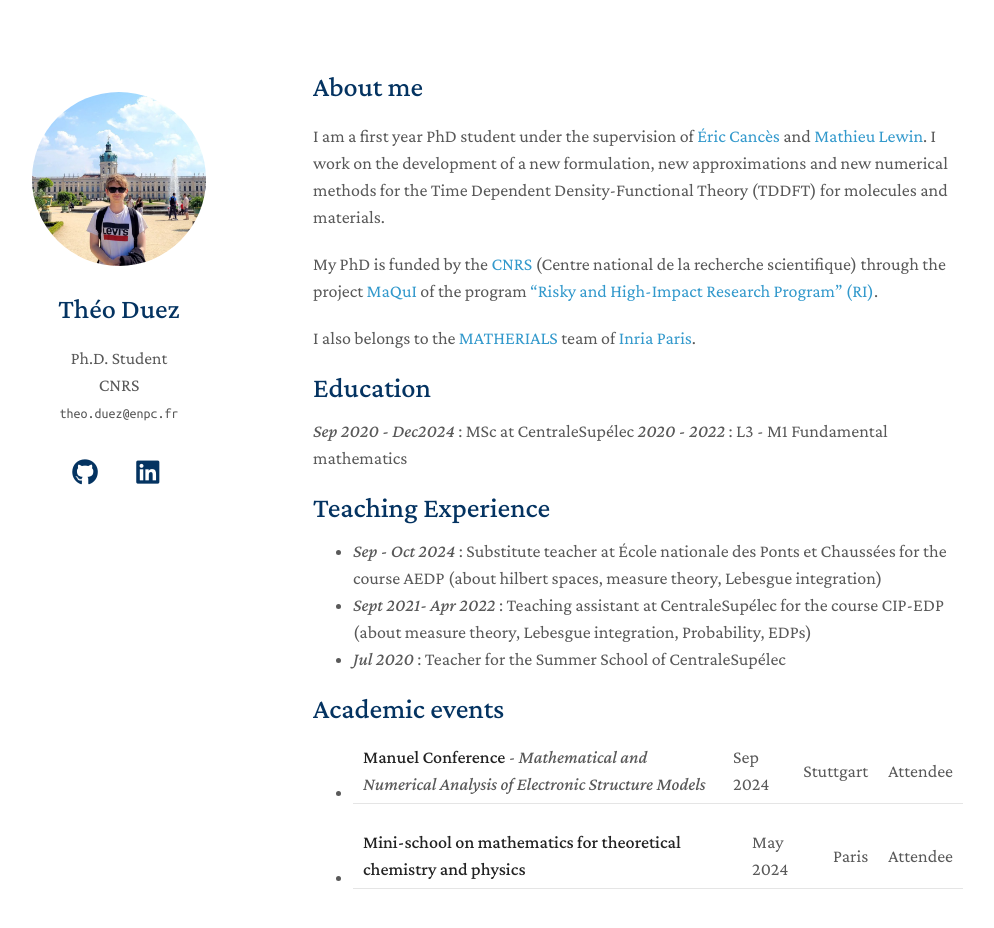
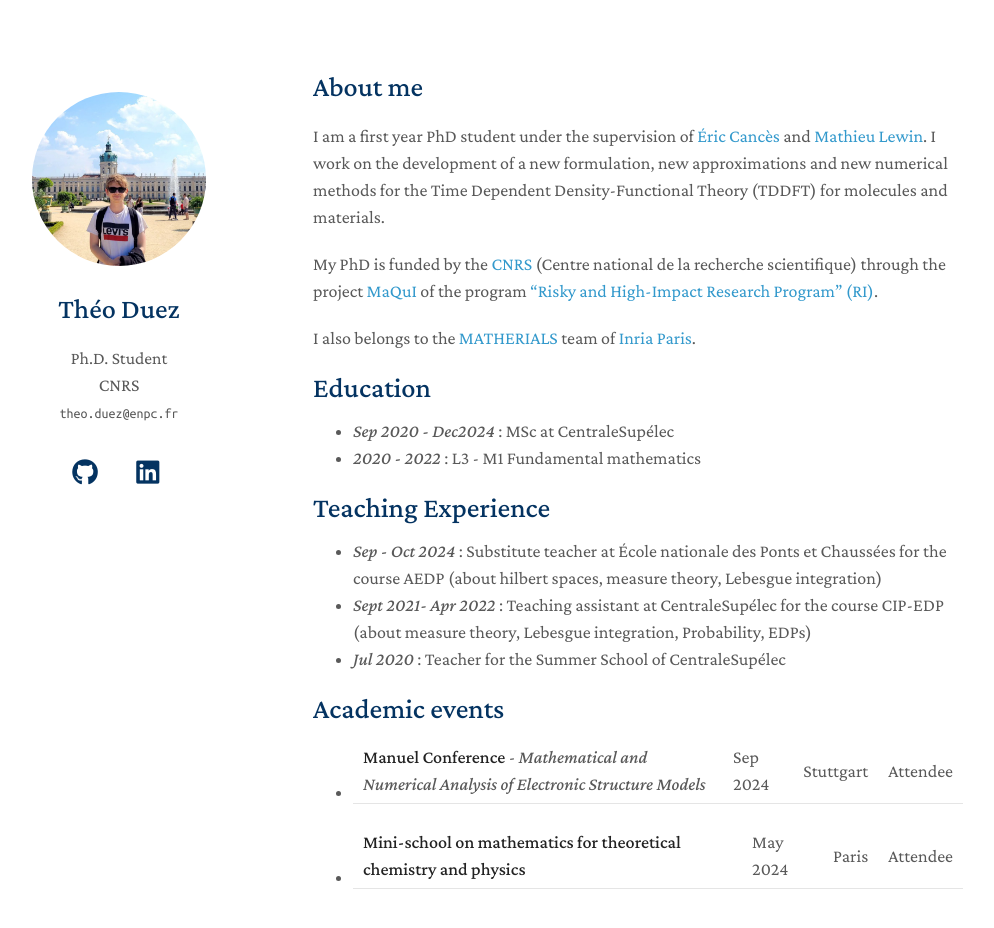
Before and after one commit to Theozeud/theozeud.github.io, a Jekyll site: the page built from index.md, in a window 1280 px wide and 986 px high. Shown: the top 928 px of the window, without its empty margins (157-1151 px from the left). Built offline with Jekyll 4.4.1, drawn with Linux system fonts in a browser that asks for light colours; some web fonts are replaced; a style sheet for code colours, icons or effects is not loaded; our own code applies the rules of GitHub Pages for plain Markdown files.

```diff
--- a/_includes/education.md
+++ b/_includes/education.md
@@ -1,3 +1,3 @@
 ## Education
-_Sep 2020 - Dec2024_ : MSc at CentraleSupélec
-_2020 - 2022_ : L3 - M1 Fundamental mathematics
+* _Sep 2020 - Dec2024_ : MSc at CentraleSupélec
+* _2020 - 2022_ : L3 - M1 Fundamental mathematics
```
